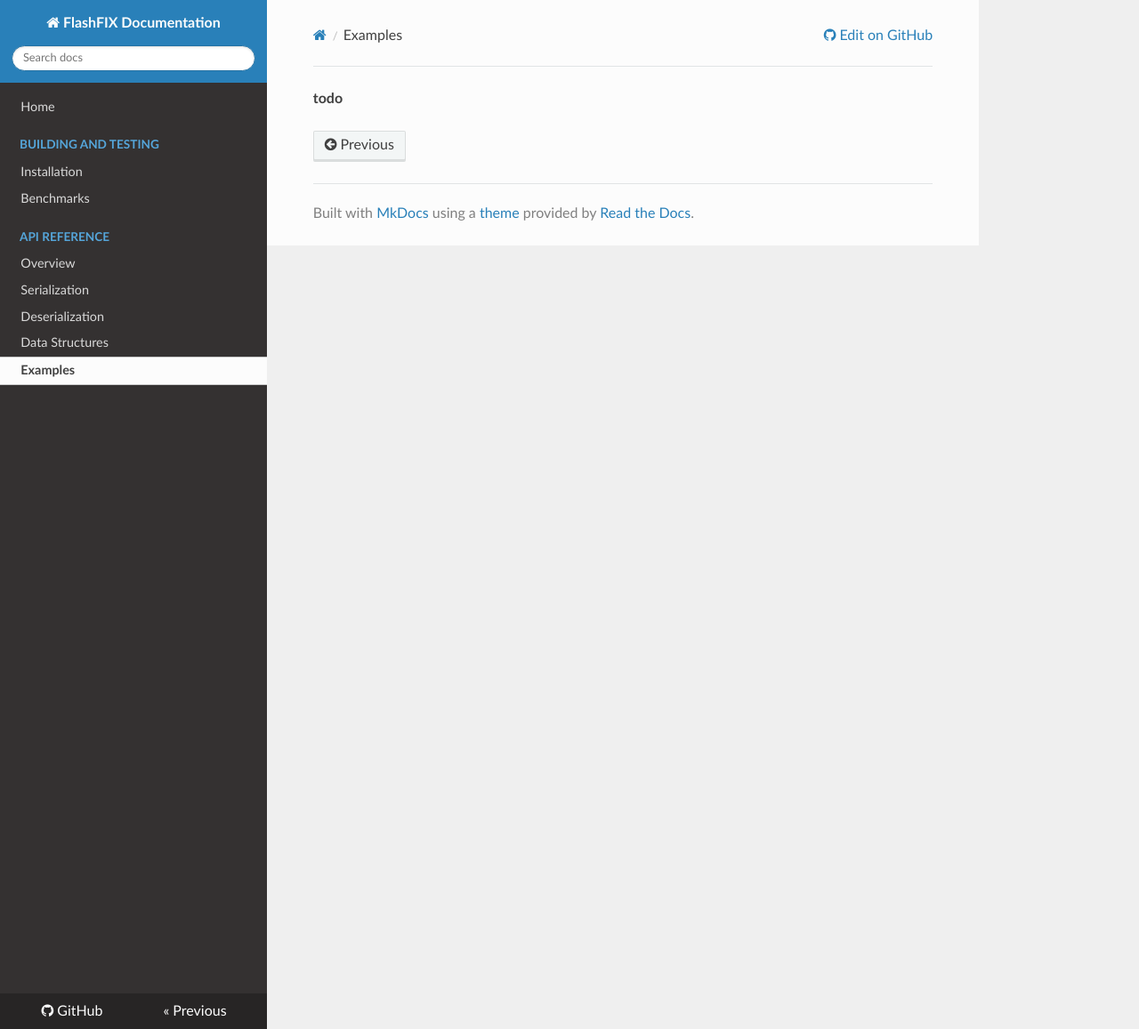
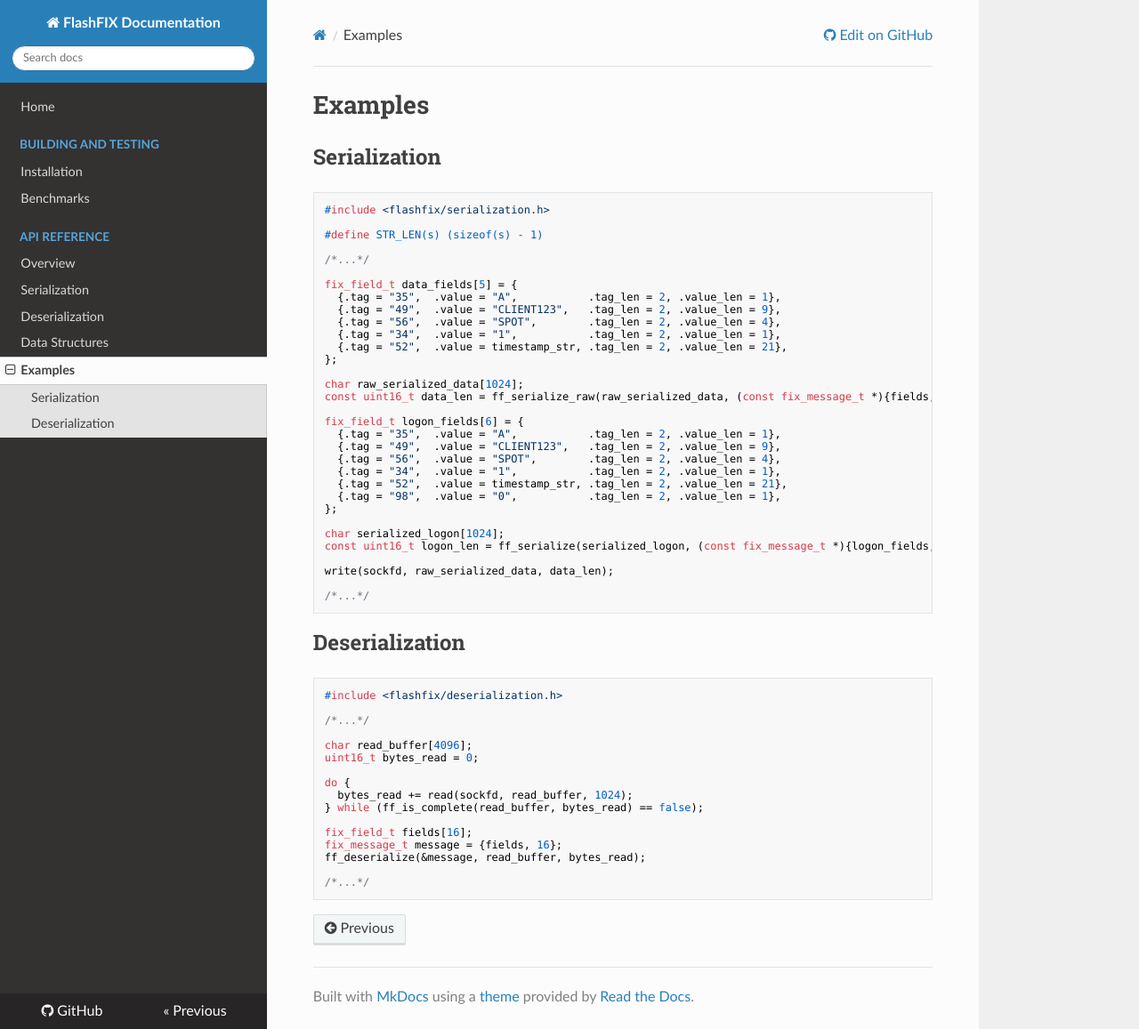
Before and after one commit to Raimo33/FlashFIX, an MkDocs documentation site: the page built from docs/examples.md, in a window 1280 px wide and 1157 px high. Shown: the whole window at 89% size. Built offline with MkDocs 1.6.1, drawn with Linux system fonts in a browser that asks for light colours; nearby versions of some CDN libraries.

````diff
--- a/docs/examples.md
+++ b/docs/examples.md
@@ -1 +1,59 @@
-__todo__
+# Examples
+
+## Serialization
+
+```c
+#include <flashfix/serialization.h>
+
+#define STR_LEN(s) (sizeof(s) - 1)
+
+/*...*/
+
+fix_field_t data_fields[5] = {
+  {.tag = "35",  .value = "A",           .tag_len = 2, .value_len = 1},
+  {.tag = "49",  .value = "CLIENT123",   .tag_len = 2, .value_len = 9},
+  {.tag = "56",  .value = "SPOT",        .tag_len = 2, .value_len = 4},
+  {.tag = "34",  .value = "1",           .tag_len = 2, .value_len = 1},
+  {.tag = "52",  .value = timestamp_str, .tag_len = 2, .value_len = 21},
+};
+
+char raw_serialized_data[1024];
+const uint16_t data_len = ff_serialize_raw(raw_serialized_data, (const fix_message_t *){fields, 5});
+
+fix_field_t logon_fields[6] = {
+  {.tag = "35",  .value = "A",           .tag_len = 2, .value_len = 1},
+  {.tag = "49",  .value = "CLIENT123",   .tag_len = 2, .value_len = 9},
+  {.tag = "56",  .value = "SPOT",        .tag_len = 2, .value_len = 4},
+  {.tag = "34",  .value = "1",           .tag_len = 2, .value_len = 1},
+  {.tag = "52",  .value = timestamp_str, .tag_len = 2, .value_len = 21},
+  {.tag = "98",  .value = "0",           .tag_len = 2, .value_len = 1},
+};
+
+char serialized_logon[1024];
+const uint16_t logon_len = ff_serialize(serialized_logon, (const fix_message_t *){logon_fields, 6});
+
+write(sockfd, raw_serialized_data, data_len);
+
+/*...*/
+```
+
+## Deserialization
+
+```c
+#include <flashfix/deserialization.h>
+
+/*...*/
+
+char read_buffer[4096];
+uint16_t bytes_read = 0;
+
+do {
+  bytes_read += read(sockfd, read_buffer, 1024);
+} while (ff_is_complete(read_buffer, bytes_read) == false);
+
+fix_field_t fields[16];
+fix_message_t message = {fields, 16};
+ff_deserialize(&message, read_buffer, bytes_read);
+
+/*...*/
+```
````
Also changed, not shown: CMakeLists.txt (+7 -6 lines), docs/api-reference/deserialization.md (+7 -4 lines), docs/api-reference/serialization.md (+3 -1 lines), docs/building-and-testing/benchmarks.md (+1 -1 lines), docs/building-and-testing/installation.md (+4 -7 lines), docs/images/deserialize.png, docs/images/serialize.png, 4 other files.
